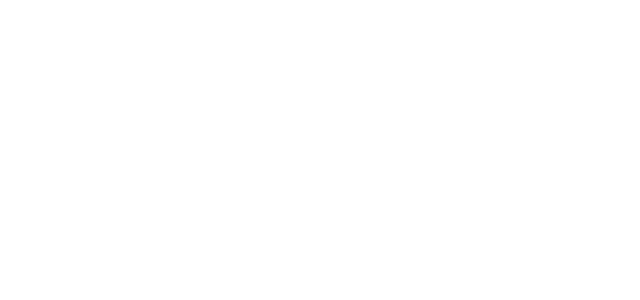
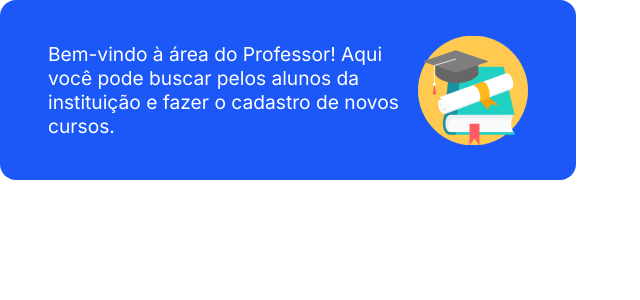
Before and after one commit to MarcosPaulo62/DBCursos-Tech, a React (Create React App) app: page / in a window 1280 px wide. Shown: the top 300 px of the page, without its empty margins (0-640 px from the left). Built offline with nearby package versions, Linux system fonts and the light colour scheme.

Commit message:
welcome component

```diff
--- a/src/App.tsx
+++ b/src/App.tsx
@@ -1,13 +1,16 @@
 import { useState } from "react";
 import { ThemeProvider } from "styled-components";
 import { ColorsTheme } from "./styles/global";
+import { Welcome } from "./components/Welcome/Welcome";
 
 function App() {
   const [theme, setTheme] = useState(ColorsTheme);
 
   return (
     <ThemeProvider theme={theme}>
-      <div className="App"></div>
+      <div className="App">
+        <Welcome></Welcome>
+      </div>
     </ThemeProvider>
   );
 }
--- /dev/null
+++ b/src/components/Welcome/Welcome.tsx
@@ -0,0 +1,18 @@
+import { Content, Img, Paragraph } from "./style";
+
+export const Welcome = () => {
+  return (
+    <>
+      <Content>
+        <Paragraph>
+          Bem-vindo à área do Professor! Aqui você pode buscar pelos alunos da
+          instituição e fazer o cadastro de novos cursos.
+        </Paragraph>
+        <Img
+          src="welcomeicon.png"
+          alt="Desenho de um capelo em cima de um diploma"
+        />
+      </Content>
+    </>
+  );
+};
--- /dev/null
+++ b/src/components/Welcome/style.ts
@@ -0,0 +1,25 @@
+import styled from "styled-components"
+
+export const Content = styled.div`
+  background-color: ${({ theme }) => theme.color.blue};
+  display: flex;
+  align-items: center;
+  justify-content: flex-start;
+  width: 45vw;
+  height: 180px;
+  border-radius: 16px;
+  padding: 3rem;
+`;
+export const DivImg = styled.div`
+  width: 40%;
+  height: 100%;
+`
+
+export const Img = styled.img`
+
+`;
+
+export const Paragraph = styled.p`
+  color: ${({ theme }) => theme.color.white};
+  font-size: 1.2rem;
+`;
--- a/src/styles/global.ts
+++ b/src/styles/global.ts
@@ -38,6 +38,7 @@
     blue: "#1C58F8",
     white: "#FFFFFF",
     darkBlue: "#070F26",
+    mediumBlue: "#000F38",
     black: "#000000",
     offWhite: "#F5F5F5",
     error: "#F34F50",
--- a/src/styles/styled.d.ts
+++ b/src/styles/styled.d.ts
@@ -5,6 +5,7 @@
       color: {
         blue: string;
         white: string;
+        mediumBlue: string;
         darkBlue: string;
         black: string;
         offWhite: string;
```
Also changed, not shown: public/welcomeicon.png (added).
